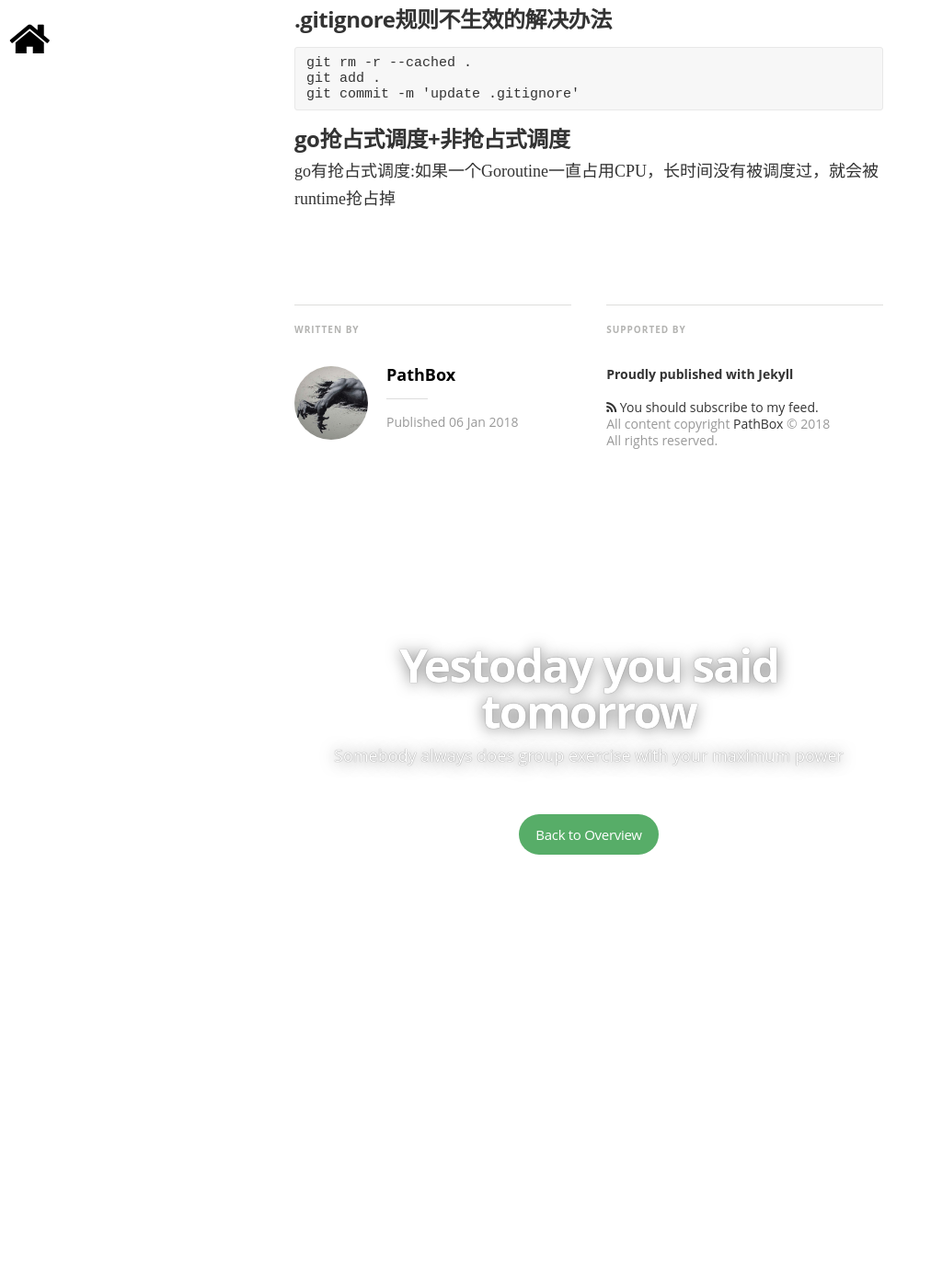
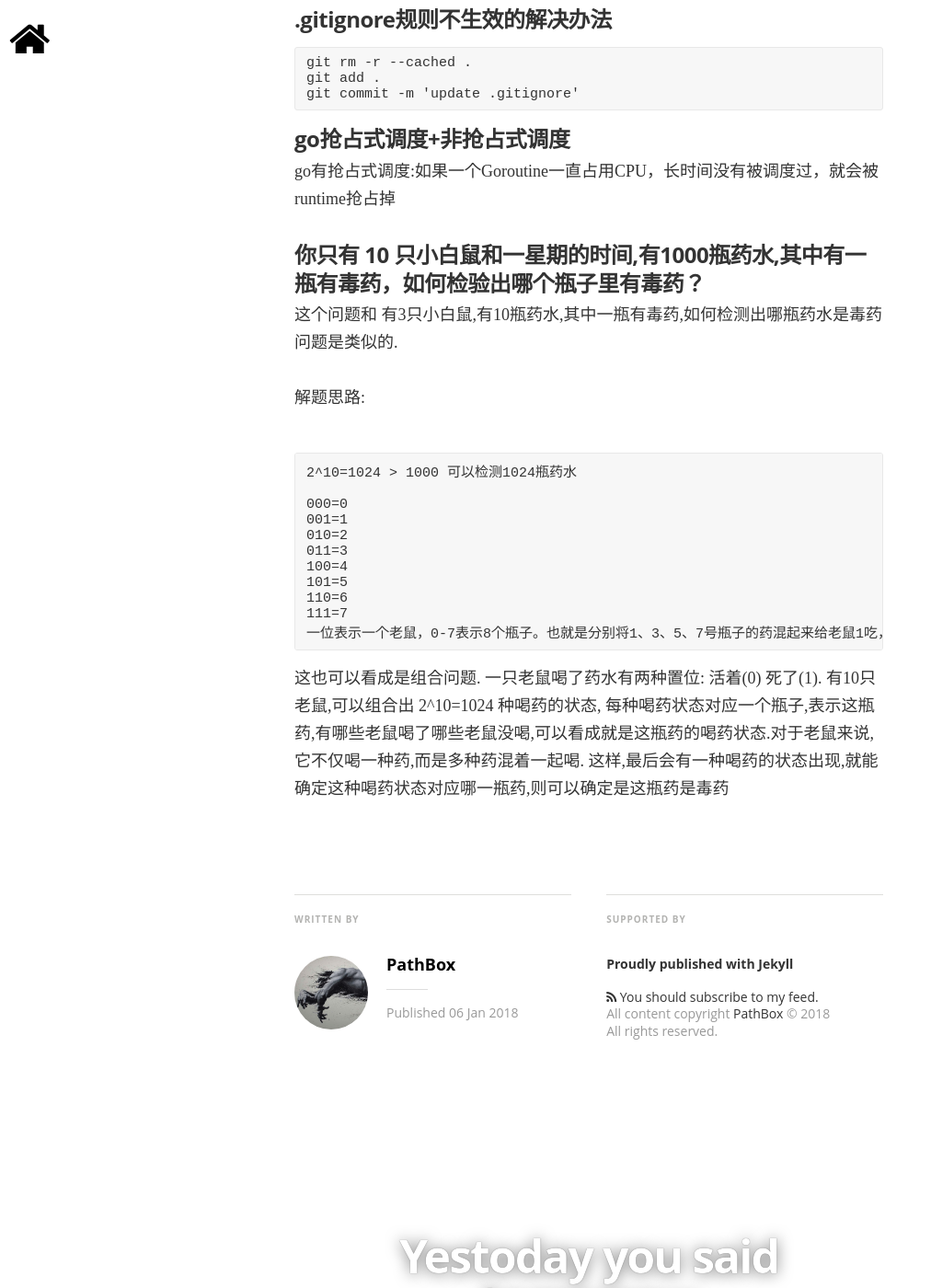
Before and after one commit to pathbox/pathbox.github.io, a Jekyll site: the page built from _posts/2018-01-06-work-summary-in-Udesk-twelve.md, in a window 1280 px wide and 1400 px high, scrolled down 11886 px. Shown: the whole window at 92% size, without its empty margins (0-1012 px from the left). Built offline with Jekyll 4.4.1, drawn with Linux system fonts in a browser that asks for light colours; nearby versions of some CDN libraries; some web fonts are replaced; comment, search, counter and statistics services are not loaded; before the commit the page ends 12905 px from its top, so only the background shows below that.

Commit message:
你只有 10 只小白鼠和一星期的时间,有1000瓶药水,其中有一瓶有毒药，如何检验出哪个瓶子里有毒药？

````diff
--- a/_posts/2018-01-06-work-summary-in-Udesk-twelve.md
+++ b/_posts/2018-01-06-work-summary-in-Udesk-twelve.md
@@ -475,3 +475,25 @@ git commit -m 'update .gitignore'
 ##### go抢占式调度+非抢占式调度
 
 go有抢占式调度:如果一个Goroutine一直占用CPU，长时间没有被调度过，就会被runtime抢占掉
+
+##### 你只有 10 只小白鼠和一星期的时间,有1000瓶药水,其中有一瓶有毒药，如何检验出哪个瓶子里有毒药？
+
+这个问题和 有3只小白鼠,有10瓶药水,其中一瓶有毒药,如何检测出哪瓶药水是毒药问题是类似的.
+
+解题思路:
+
+```
+2^10=1024 > 1000 可以检测1024瓶药水
+
+000=0
+001=1
+010=2
+011=3
+100=4
+101=5
+110=6
+111=7
+一位表示一个老鼠，0-7表示8个瓶子。也就是分别将1、3、5、7号瓶子的药混起来给老鼠1吃，2、3、6、7号瓶子的药混起来给老鼠2吃，4、5、6、7号瓶子的药混起来给老鼠3吃，哪个老鼠死了，相应的位标为1。如老鼠1死了、老鼠2没死、老鼠3死了，那么就是101=5号瓶子有毒。同样道理10个老鼠可以确定1000个瓶子
+```
+
+这也可以看成是组合问题. 一只老鼠喝了药水有两种置位: 活着(0) 死了(1). 有10只老鼠,可以组合出 2^10=1024 种喝药的状态, 每种喝药状态对应一个瓶子,表示这瓶药,有哪些老鼠喝了哪些老鼠没喝,可以看成就是这瓶药的喝药状态.对于老鼠来说,它不仅喝一种药,而是多种药混着一起喝. 这样,最后会有一种喝药的状态出现,就能确定这种喝药状态对应哪一瓶药,则可以确定是这瓶药是毒药
````
